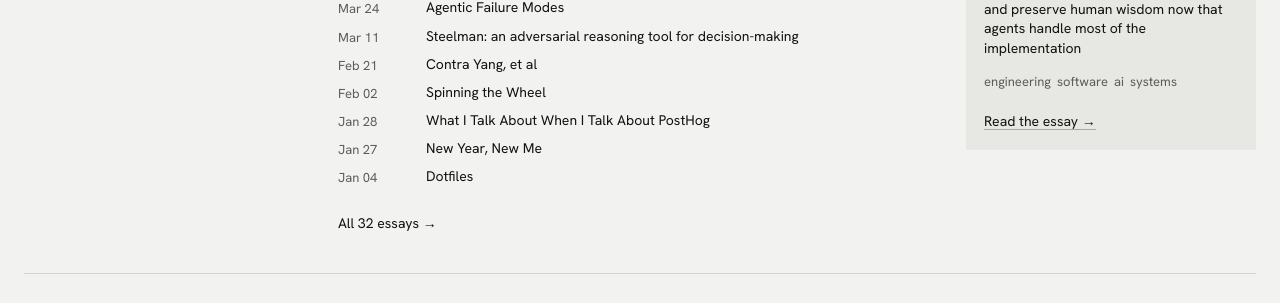
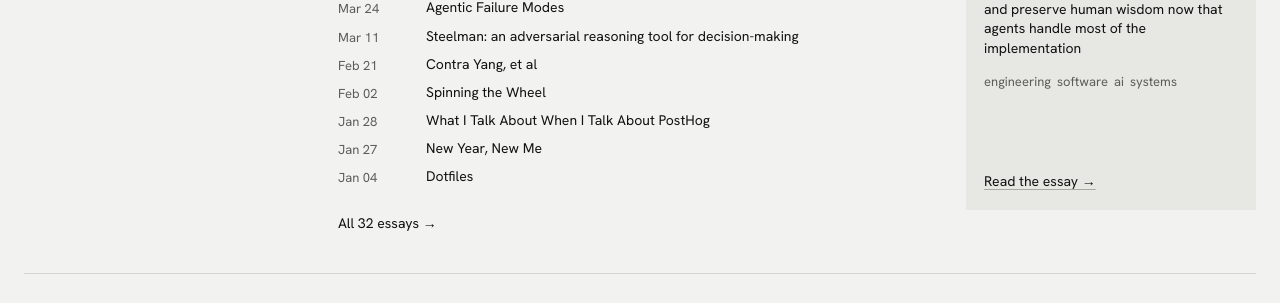
Before and after one commit to dmarticus/dmarticus.github.io, a Jekyll site: the page built from index.html, in a window 1280 px wide. Shown: the part 431-734 px from the top of the page. Built offline with Jekyll 4.4.1, drawn with Linux system fonts in a browser that asks for light colours.

Commit message:
Fixed-height summary panel so hovering never reflows the page
Co-Authored-By: Claude Fable 5.1 <noreply@anthropic.com>

```diff
--- a/assets/css/main_style.css
+++ b/assets/css/main_style.css
@@ -406,7 +406,8 @@ a:hover {
     top: calc(var(--bar-height) + 12px);
     background: var(--bg-secondary);
     padding: 18px;
-    min-height: 240px;
+    height: 300px;
+    overflow: hidden;
     display: flex;
     flex-direction: column;
     gap: 14px;
```
